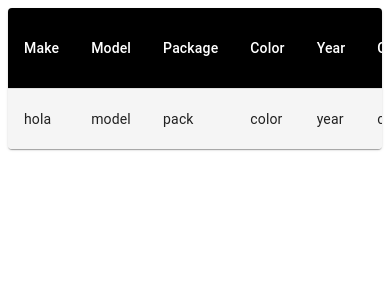
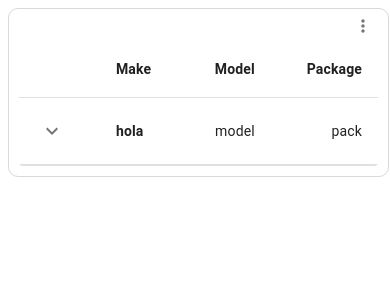
Before and after one commit to XpectreLabs/democart, a React (Create React App) app in the folder frontend/: page / in a window 390 px wide. Shown: the top 300 px of the page. Built offline with nearby package versions, Linux system fonts and the light colour scheme.

Commit message:
responsive

```diff
--- /dev/null
+++ b/frontend/src/components/organims/responsiveTable/index.tsx
@@ -0,0 +1 @@
+export {Responsive} from './responsive'
--- /dev/null
+++ b/frontend/src/components/organims/responsiveTable/responsive.module.scss
@@ -0,0 +1,45 @@
+.btnEdit{
+  float: right;
+  margin-top: -8px;
+}
+
+.results {
+  display: block ruby;
+}
+
+.conten{
+  display: flex;
+  flex-direction: column;
+  width: 96%;
+}
+
+.resultResponsive{
+  border: 1px solid #D9D9D9;
+  border-radius: 10px;
+  padding: 10px;
+  width: 100%;
+  margin-bottom: 15px;
+}
+
+
+.table th{
+  font-weight: bold !important;
+  //border: 0; border-bottom:1px solid #fff
+}
+/*
+.table td{
+  border: 0; border-bottom:1px solid #fff
+}
+*/
+
+@media all and (min-width: 718px){
+  .resultResponsive{
+    display: none;
+  }
+}
+
+@media all and (max-width: 717px){
+  .resultResponsive{
+    display: block;
+  }
+}
--- /dev/null
+++ b/frontend/src/components/organims/responsiveTable/responsive.tsx
@@ -0,0 +1,117 @@
+import * as React from "react";
+import Collapse from "@mui/material/Collapse";
+import Table from "@mui/material/Table";
+import TableBody from "@mui/material/TableBody";
+import TableCell from "@mui/material/TableCell";
+import TableContainer from "@mui/material/TableContainer";
+import TableHead from "@mui/material/TableHead";
+import TableRow from "@mui/material/TableRow";
+import Typography from "@mui/material/Typography";
+import Paper from "@mui/material/Paper";
+import KeyboardArrowDownIcon from "@mui/icons-material/KeyboardArrowDown";
+import KeyboardArrowUpIcon from "@mui/icons-material/KeyboardArrowUp";
+import Box from "@mui/material/Box";
+import IconButton from "@mui/material/IconButton";
+import MoreVertIcon from "@mui/icons-material/MoreVert";
+
+import Styles from "./responsive.module.scss";
+
+export const Responsive = ({ rows }: { rows: any }) => {
+
+const Row =(props: { row: any })=> {
+  const { row } = props;
+  const [open, setOpen] = React.useState(false);
+
+  return (
+    <React.Fragment>
+      <TableRow sx={{ '& > *': { borderBottom: 'unset' } }}>
+        <TableCell>
+          <IconButton
+            aria-label="expand row"
+            size="small"
+            onClick={() => setOpen(!open)}
+          >
+            {open ? <KeyboardArrowUpIcon /> : <KeyboardArrowDownIcon />}
+          </IconButton>
+        </TableCell>
+        <TableCell component="th" scope="row">
+          {row.make}
+        </TableCell>
+        <TableCell align="right">{row.model}</TableCell>
+        <TableCell align="right">{row.package}</TableCell>
+      </TableRow>
+      <TableRow>
+        <TableCell style={{ paddingBottom: 0, paddingTop: 0 }} colSpan={6}>
+          <Collapse in={open} timeout="auto" unmountOnExit>
+            <Box sx={{ margin: 1 }}>
+              <Typography variant="h6" gutterBottom component="div">
+                Details
+              </Typography>
+              <Table size="small" aria-label="purchases">
+                <TableHead>
+                  <TableRow>
+                    <TableCell>Color</TableCell>
+                    <TableCell>Year</TableCell>
+                    <TableCell align="left">Category</TableCell>
+                    <TableCell align="left">mi</TableCell>
+                    <TableCell align="left">cents</TableCell>
+                  </TableRow>
+                </TableHead>
+                <TableBody>
+                  {rows.map((historyRow: any) => (
+                    <TableRow key={historyRow.color}>
+                      <TableCell component="th" scope="row">
+                        {historyRow.color}
+                      </TableCell>
+                      <TableCell>{historyRow.year}</TableCell>
+                      <TableCell align="left">{historyRow.category}</TableCell>
+                      <TableCell align="left">{historyRow.mileage}</TableCell>
+                      <TableCell align="left">{historyRow.price}</TableCell>
+                    </TableRow>
+                  ))}
+                </TableBody>
+              </Table>
+            </Box>
+          </Collapse>
+        </TableCell>
+      </TableRow>
+    </React.Fragment>
+  );
+}
+
+return (
+  <Box>
+    <Box className={Styles.results}>
+      <Box className={Styles.conten}>
+        <Box className={Styles.resultResponsive}>
+          <div className={Styles.btnEdit}>
+            <IconButton aria-label="delete" size="small">
+              <MoreVertIcon fontSize="small" />
+            </IconButton>
+          </div>
+          <Box>
+            <TableContainer component={Paper} className={Styles.table}>
+              <Table aria-label="collapsible table">
+                <TableHead>
+                  <TableRow>
+                    <TableCell />
+                    <TableCell>Make</TableCell>
+                    <TableCell align="right">Model</TableCell>
+                    <TableCell align="right">Package</TableCell>
+                  </TableRow>
+                </TableHead>
+                <TableBody>
+                  {rows.map((row: any) => (
+                    <Row key={row.id} row={row} />
+                  ))}
+                </TableBody>
+              </Table>
+            </TableContainer>
+          </Box>
+        </Box>
+      </Box>
+    </Box>
+  </Box>
+);
+
+};
--- a/frontend/src/pages/home/home.module.scss
+++ b/frontend/src/pages/home/home.module.scss
@@ -0,0 +1,17 @@
+@media all and (min-width: 718px){
+  .table{
+    display: block;
+  }
+  .mobile{
+    display: none;
+  }
+}
+
+@media all and (max-width: 717px){
+  .table{
+    display: none;
+  }
+  .mobile{
+    display: block;
+  }
+}
--- a/frontend/src/pages/home/home.tsx
+++ b/frontend/src/pages/home/home.tsx
@@ -1,24 +1,31 @@
-import styles from './home.module.scss'
-import { Tabla } from '../../components/organims/table'
+import styles from "./home.module.scss";
+import Box from "@mui/material/Box";
+import { Tabla } from "../../components/organims/table";
+import { Responsive } from "../../components/organims/responsiveTable";
 
-const rows = [{
-  make: 'hola',
-  model: 'model',
-  package: 'pack',
-  color: 'color',
-  year: 'year',
-  category: 'category',
-  mileage: 'mi',
-  price: 'cents',
-  id: 1
-}]
+const rows = [
+  {
+    make: "hola",
+    model: "model",
+    package: "pack",
+    color: "color",
+    year: "year",
+    category: "category",
+    mileage: "mi",
+    price: "cents",
+    id: 1,
+  },
+];
 
 export const Home = () => {
-  return(
+  return (
     <div>
-      <Tabla
-        rows={rows}
-      />
+      <Box className={styles.table}>
+        <Tabla rows={rows} />
+      </Box>
+      <Box className={styles.mobile}>
+        <Responsive rows={rows} />
+      </Box>
     </div>
-  )
-}
+  );
+};
--- a/frontend/src/App.css
+++ b/frontend/src/routes/App.css
@@ -36,3 +36,14 @@
     transform: rotate(360deg);
   }
 }
+
+.css-11xur9t-MuiPaper-root-MuiTableContainer-root{
+  background-color: #fff;
+  color: rgba(0, 0, 0, 0.87);
+  -webkit-transition: box-shadow 300ms cubic-bezier(0.4, 0, 0.2, 1) 0ms;
+  transition: box-shadow 300ms cubic-bezier(0.4, 0, 0.2, 1) 0ms;
+  border-radius: 4px;
+  width: 100%;
+  overflow-x: auto;
+  box-shadow: none !important;
+}
--- a/frontend/src/routes/App.tsx
+++ b/frontend/src/routes/App.tsx
@@ -1,4 +1,5 @@
 import { Routes, Route, BrowserRouter } from "react-router-dom";
+import './App.css';
 
 //Routes pages
 import { Home } from "../pages/home";
```
